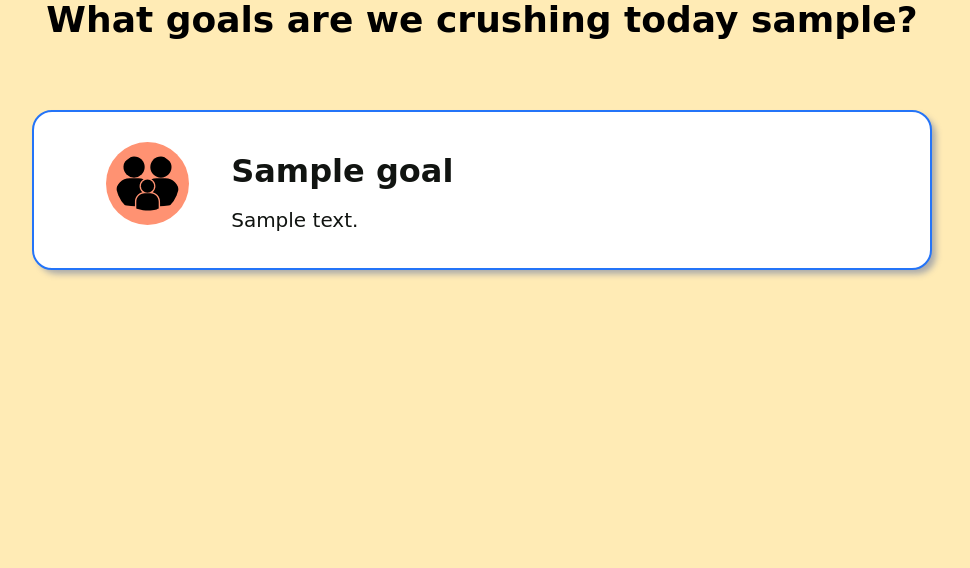
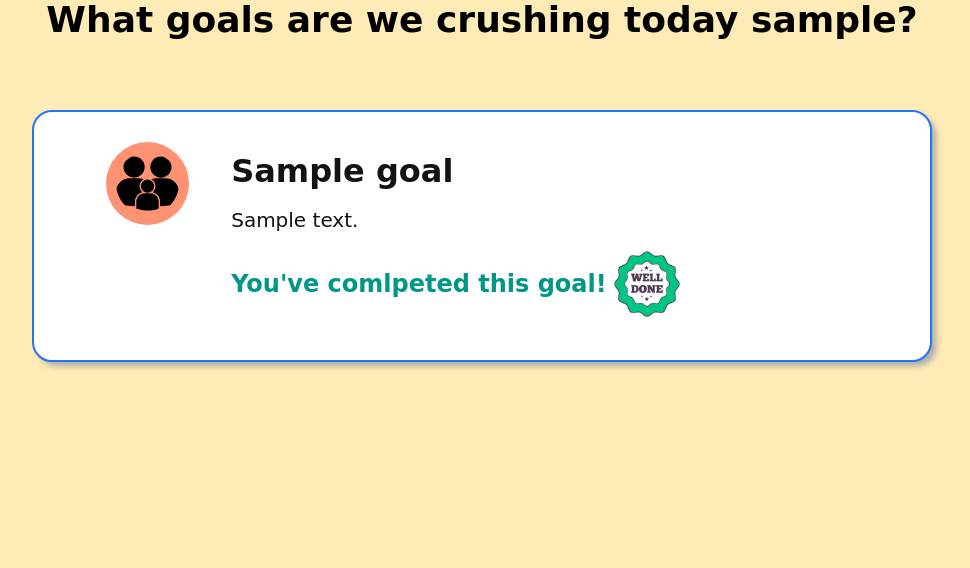
Before and after one commit to kscott2016/goal-list, a Django app: page /goals/ in a window 1280 px wide. Shown: the part 278-846 px from the top of the page, without its empty margins (158-1128 px from the left). Run offline with Django 4.2, Linux system fonts and the light colour scheme; a user stored in the database is signed in; tables that the repository leaves empty hold one stand-in row (values such as "Sample post"); some web fonts are replaced.

Commit message:
add complete badge

```diff
--- a/main_app/static/css/goals/goal-index.css
+++ b/main_app/static/css/goals/goal-index.css
@@ -65,3 +65,14 @@ img.card-icon{
   padding: 10px;
   color:#fff;
 }
+
+.completed-content{
+  display: flex;
+  flex-direction: row;
+  align-items: center;
+  color: #009688;
+}
+
+img.completed-badge{
+  height: 80px;
+}
--- a/main_app/templates/goals/index.html
+++ b/main_app/templates/goals/index.html
@@ -62,6 +62,14 @@
             <div class="inner-content">
               <h2 class="card-title">{{ goal.name }}</h2>
               <p><small>{{ goal.description }}</small></p>
+              {% if goal.completed == True %}
+              <div class="completed-content">
+                <h4>You've comlpeted this goal!</h4>
+                <img class="completed-badge"
+                src="{% static 'images/complete-badge.png' %}"
+                alt="Goal Completed">
+              </div>
+            {% endif %}
             </div>
           </div>
         {% comment %} And this line {% endcomment %}
```
Also changed, not shown: README.md.
